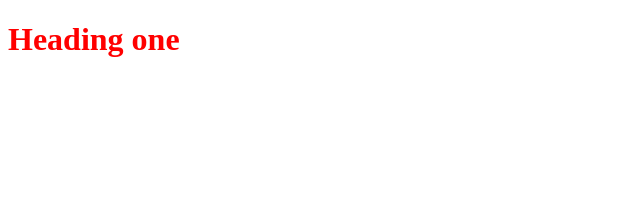
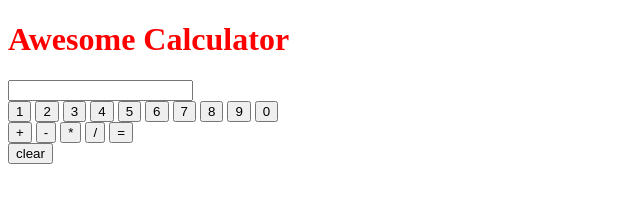
Before and after one commit to sinister-roger/calculator, a plain HTML site: page index.html in a window 1280 px wide. Shown: the whole page, without its empty margins (0-640 px from the left). Drawn offline with Linux system fonts and the light colour scheme.

Commit message:
create a basi html
add buttons for numbers ,operators, clear

```diff
--- a/index.html
+++ b/index.html
@@ -8,7 +8,31 @@
     <script type="module" src = "script.js"></script>
 </head>
 <body>
-    <h1> Heading one</h1>
+    <h1> Awesome Calculator</h1>
+
+    <input id="display" type="text">
+
+    <div>
+        <button class="number">1</button>
+        <button class="number">2</button>
+        <button class="number">3</button>
+        <button class="number">4</button>
+        <button class="number">5</button>
+        <button class="number">6</button>
+        <button class="number">7</button>
+        <button class="number">8</button>
+        <button class="number">9</button>
+        <button class="number">0</button>
+    </div>
+    <div>
+        <button class="operator">+</button>
+        <button class="operator">-</button>
+        <button class="operator">*</button>
+        <button class="operator">/</button>
+        <button id="equals">=</button>
+    </div>
+
+    <button id="clear">clear</button>
 
 </body>
 </html>
```
